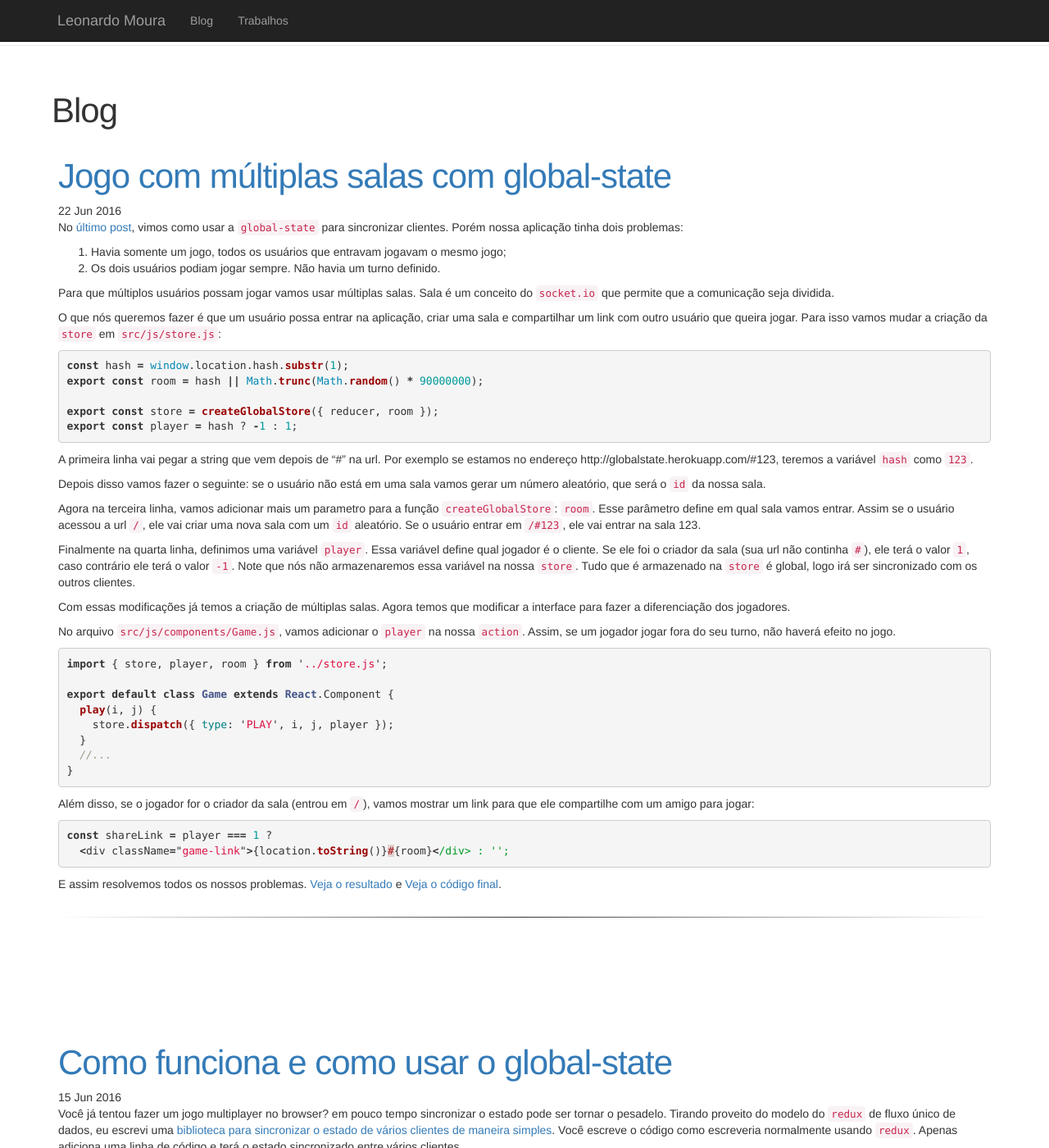
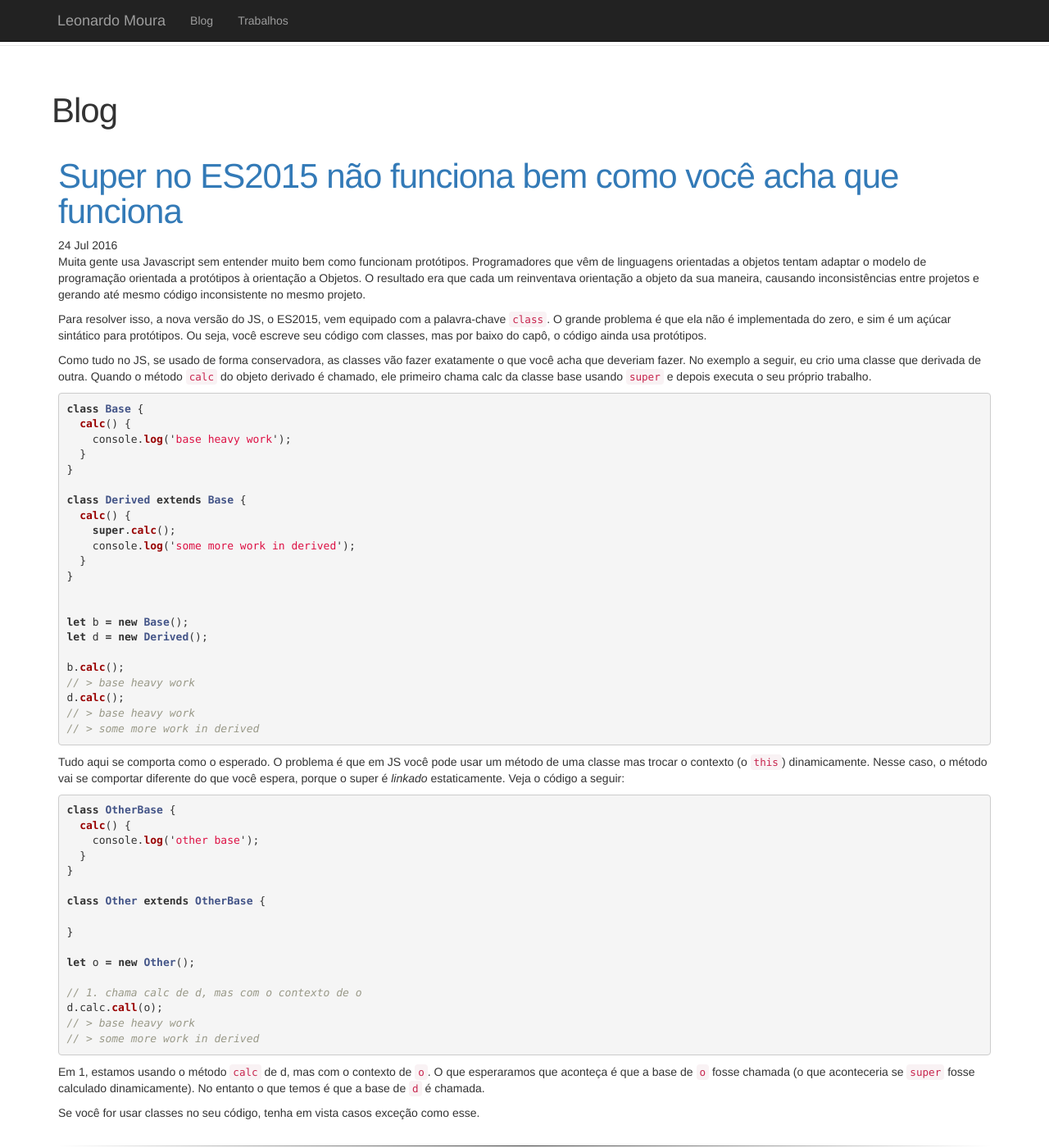
Before and after one commit to lfsmoura/lfsmoura.github.io, a Jekyll site: the page built from blog.html, in a window 1280 px wide and 1400 px high. Shown: the whole window at 82% size. Built offline with Jekyll 4.4.1, drawn with Linux system fonts in a browser that asks for light colours; nearby versions of some CDN libraries; some of the changed text lies outside the part shown.

Commit message:
Add post; add favicon

```diff
--- a/_config.yml
+++ b/_config.yml
@@ -10,7 +10,7 @@ github_username:  lfsmoura
 
 # Build settings
 encoding: utf-8
-highlighter: pygments
+highlighter: rouge
 markdown: kramdown
 
 sitemap:
--- /dev/null
+++ b/_posts/2016-07-24-class-es6-perigos.md
@@ -0,0 +1,69 @@
+---
+layout: post
+title: "Super no ES2015 não funciona bem como você acha que funciona"
+date: 2016-07-24 20:05
+comments: true
+categories: Javascript
+---
+
+Muita gente usa Javascript sem entender muito bem como funcionam protótipos.
+Programadores que vêm de linguagens orientadas a objetos tentam adaptar o modelo
+de programação orientada a protótipos à orientação a Objetos. O resultado era
+que cada um reinventava orientação a objeto da sua maneira, causando inconsistências
+entre projetos e gerando até mesmo código inconsistente no mesmo projeto.
+
+Para resolver isso, a nova versão do JS, o ES2015, vem equipado com a palavra-chave
+`class`. O grande problema é que ela não é implementada do zero, e sim é um açúcar sintático para protótipos. Ou seja, você escreve seu código com
+classes, mas por baixo do capô, o código ainda usa protótipos.
+
+Como tudo no JS, se usado de forma conservadora, as classes vão fazer exatamente o que você acha que deveriam fazer. No exemplo a seguir, eu crio uma classe que derivada de outra. Quando o método `calc` do objeto derivado é chamado, ele primeiro chama calc da classe base usando `super` e depois executa o seu próprio trabalho.
+
+{% highlight javascript %}
+class Base {
+  calc() {
+    console.log('base heavy work');
+  }
+}
+
+class Derived extends Base {
+  calc() {
+    super.calc();
+    console.log('some more work in derived');
+  }
+}
+
+
+let b = new Base();
+let d = new Derived();
+
+b.calc();
+// > base heavy work
+d.calc();
+// > base heavy work
+// > some more work in derived
+{% endhighlight %}
+
+Tudo aqui se comporta como o esperado. O problema é que em JS você pode usar um método de uma classe mas trocar o contexto (o `this`) dinamicamente. Nesse caso, o método vai se comportar diferente do que você espera, porque o super é _linkado_ estaticamente. Veja o código a seguir:
+
+{% highlight javascript %}
+class OtherBase {
+  calc() {
+    console.log('other base');
+  }
+}
+
+class Other extends OtherBase {
+
+}
+
+let o = new Other();
+
+// 1. chama calc de d, mas com o contexto de o
+d.calc.call(o);
+// > base heavy work
+// > some more work in derived
+{% endhighlight %}
+
+Em 1, estamos usando o método `calc` de d, mas com o contexto de `o`. O que esperaramos que aconteça é que a base de `o` fosse chamada (o que aconteceria se `super` fosse calculado dinamicamente). No entanto o que temos é que a base de `d` é chamada.
+
+Se você for usar classes no seu código, tenha em vista casos exceção como esse.
```
Also changed, not shown: favicon.png (added).
